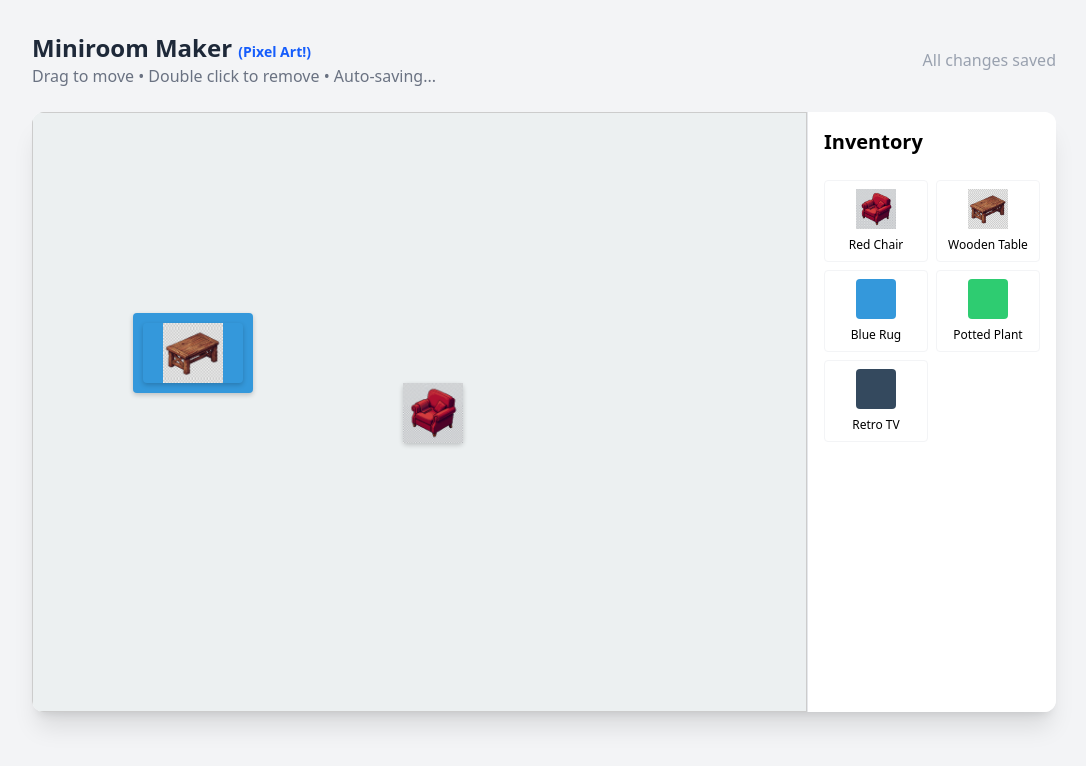
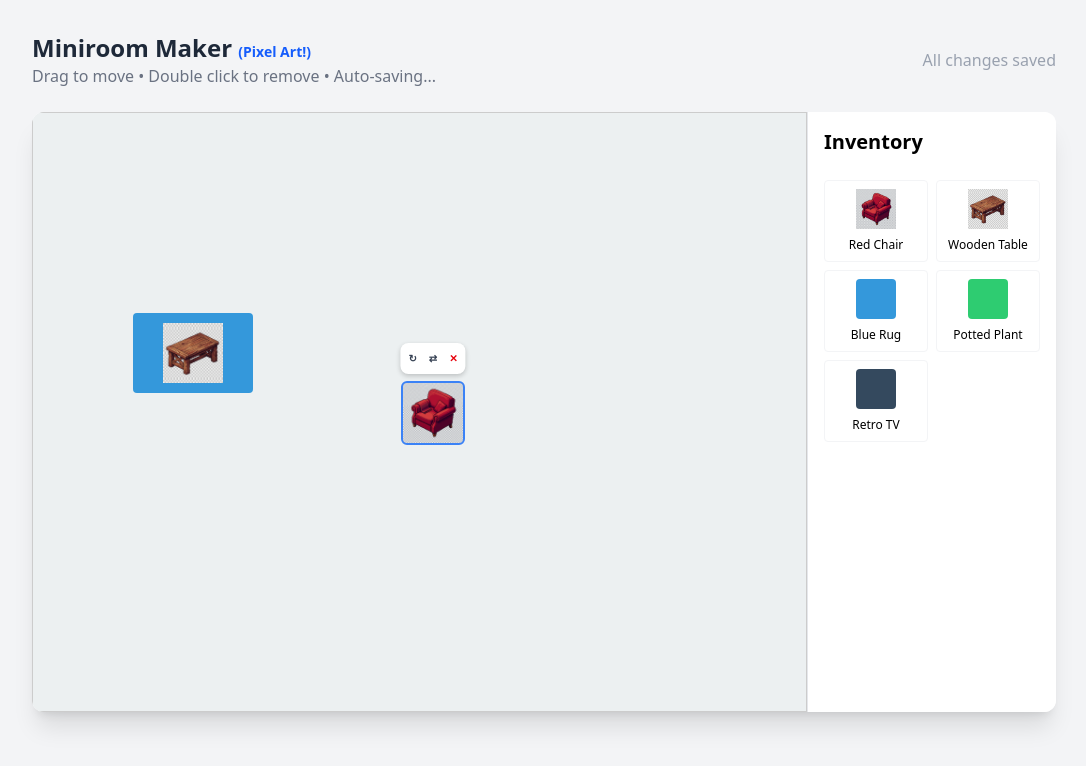
Before and after one commit to WoojinAhn/miniroom-demo, a Next.js app: page / in a window 1280 px wide. Both pictures are taken after a click on the button "Red Chair". Shown: the top 766 px of the page, without its empty margins (96-1182 px from the left). Built offline with nearby package versions, Linux system fonts and the light colour scheme.

Commit message:
Feat: Implement item rotation, flip, and selection UI

```diff
--- a/src/app/miniroom/components/DraggableItem.tsx
+++ b/src/app/miniroom/components/DraggableItem.tsx
@@ -10,6 +10,10 @@ interface DraggableItemProps {
     onUpdate: (id: string, x: number, y: number) => void;
     onDelete: (id: string) => void;
     bounds: { width: number; height: number };
+    isSelected: boolean;
+    onSelect: () => void;
+    onRotate: () => void;
+    onFlip: () => void;
 }
 
 export const DraggableItem = ({
@@ -18,6 +22,10 @@ export const DraggableItem = ({
     onUpdate,
     onDelete,
     bounds,
+    isSelected,
+    onSelect,
+    onRotate,
+    onFlip,
 }: DraggableItemProps) => {
     const handleDrag = (dx: number, dy: number) => {
         let newX = item.posX + dx;
@@ -34,7 +42,10 @@ export const DraggableItem = ({
 
     return (
         <div
-            onPointerDown={onPointerDown}
+            onPointerDown={(e) => {
+                onSelect();
+                onPointerDown(e);
+            }}
             onDoubleClick={() => onDelete(item.instanceId)}
             style={{
                 position: "absolute",
@@ -43,6 +54,9 @@ export const DraggableItem = ({
                 width: itemDef.width,
                 height: itemDef.height,
                 backgroundColor: itemDef.imageUrl ? "transparent" : itemDef.color,
+                // Apply transforms
+                transform: `rotate(${item.rotation}deg) scaleX(${item.isFlipped ? -1 : 1
+                    })`,
                 cursor: "move",
                 userSelect: "none",
                 touchAction: "none", // Critical for pointer events
@@ -53,9 +67,60 @@ export const DraggableItem = ({
                 fontSize: "10px",
                 fontWeight: "bold",
                 borderRadius: "4px",
-                boxShadow: "0 2px 5px rgba(0,0,0,0.2)",
+                // Highlight when selected
+                outline: isSelected ? "2px solid #3b82f6" : "none",
+                zIndex: isSelected ? 10 : 1, // Bring to front when selected
+                // Use standard CSS transitions for smooth rotation
+                transition: "transform 0.2s ease-in-out",
             }}
         >
+            {/* Toolbar for selected item */}
+            {isSelected && (
+                <div
+                    style={{
+                        position: "absolute",
+                        top: -40,
+                        left: "50%",
+                        transform: "translateX(-50%)", // Undo parent transform not needed because absolute? Wait.
+                        // Parent has transform. Standard buttons will rotate/flip with parent.
+                        // We need to counteract specific transforms or place outside.
+                        // Actually, simpler to just put controls. If they rotate, it's fine for now (quirky but functional).
+                        // Better: Use a fixed overlay or Portal?
+                        // Let's simpler: Just let it rotate.
+                        display: "flex",
+                        gap: "4px",
+                        backgroundColor: "white",
+                        padding: "4px",
+                        borderRadius: "8px",
+                        boxShadow: "0 2px 5px rgba(0,0,0,0.2)",
+                        zIndex: 20,
+                    }}
+                    onPointerDown={(e) => e.stopPropagation()} // Prevent dragging when clicking buttons
+                >
+                    <button
+                        onClick={onRotate}
+                        className="p-1 hover:bg-gray-100 rounded text-gray-700 font-bold"
+                        title="Rotate"
+                    >
+                        ↻
+                    </button>
+                    <button
+                        onClick={onFlip}
+                        className="p-1 hover:bg-gray-100 rounded text-gray-700 font-bold"
+                        title="Flip"
+                    >
+                        ⇄
+                    </button>
+                    <button
+                        onClick={() => onDelete(item.instanceId)}
+                        className="p-1 hover:bg-red-100 rounded text-red-600 font-bold"
+                        title="Delete"
+                    >
+                        ✕
+                    </button>
+                </div>
+            )}
+
             {itemDef.imageUrl ? (
                 <img
                     src={itemDef.imageUrl}
--- a/src/app/miniroom/components/RoomCanvas.tsx
+++ b/src/app/miniroom/components/RoomCanvas.tsx
@@ -8,6 +8,10 @@ interface RoomCanvasProps {
     availableItems: Item[];
     onUpdateItem: (id: string, x: number, y: number) => void;
     onDeleteItem: (id: string) => void;
+    selectedItemId: string | null;
+    onSelectItem: (id: string) => void;
+    onRotateItem: (id: string) => void;
+    onFlipItem: (id: string) => void;
 }
 
 export const ROOM_WIDTH = 800;
@@ -18,6 +22,10 @@ export const RoomCanvas = ({
     availableItems,
     onUpdateItem,
     onDeleteItem,
+    selectedItemId,
+    onSelectItem,
+    onRotateItem,
+    onFlipItem,
 }: RoomCanvasProps) => {
     return (
         <div
@@ -41,6 +49,10 @@ export const RoomCanvas = ({
                         onUpdate={onUpdateItem}
                         onDelete={onDeleteItem}
                         bounds={{ width: ROOM_WIDTH, height: ROOM_HEIGHT }}
+                        isSelected={selectedItemId === item.instanceId}
+                        onSelect={() => onSelectItem(item.instanceId)}
+                        onRotate={() => onRotateItem(item.instanceId)}
+                        onFlip={() => onFlipItem(item.instanceId)}
                     />
                 );
             })}
--- a/src/app/miniroom/hooks/useMiniroom.ts
+++ b/src/app/miniroom/hooks/useMiniroom.ts
@@ -21,6 +21,7 @@ const useDebounce = (value: any, delay: number) => {
 
 export const useMiniroom = () => {
     const [room, setRoom] = useState<Room>(INITIAL_ROOM);
+    const [selectedItemId, setSelectedItemId] = useState<string | null>(null);
     const [isSaving, setIsSaving] = useState(false);
 
     // Auto-save trigger
@@ -50,12 +51,15 @@ export const useMiniroom = () => {
             itemId: itemId,
             posX: 400 - itemDef.width / 2, // Center X (assuming 800 width)
             posY: 300 - itemDef.height / 2, // Center Y (assuming 600 height)
+            rotation: 0,
+            isFlipped: false,
         };
 
         setRoom((prev) => ({
             ...prev,
             items: [...prev.items, newItem], // Push to end (top layer)
         }));
+        setSelectedItemId(newItem.instanceId);
     }, []);
 
     const moveItem = useCallback((instanceId: string, x: number, y: number) => {
@@ -72,6 +76,31 @@ export const useMiniroom = () => {
             ...prev,
             items: prev.items.filter((item) => item.instanceId !== instanceId),
         }));
+        if (selectedItemId === instanceId) {
+            setSelectedItemId(null);
+        }
+    }, [selectedItemId]);
+
+    const rotateItem = useCallback((instanceId: string) => {
+        setRoom((prev) => ({
+            ...prev,
+            items: prev.items.map((item) =>
+                item.instanceId === instanceId
+                    ? { ...item, rotation: (item.rotation + 90) % 360 }
+                    : item
+            ),
+        }));
+    }, []);
+
+    const flipItem = useCallback((instanceId: string) => {
+        setRoom((prev) => ({
+            ...prev,
+            items: prev.items.map((item) =>
+                item.instanceId === instanceId
+                    ? { ...item, isFlipped: !item.isFlipped }
+                    : item
+            ),
+        }));
     }, []);
 
     return {
@@ -81,5 +110,9 @@ export const useMiniroom = () => {
         removeItem,
         isSaving,
         AVAILABLE_ITEMS,
+        selectedItemId,
+        setSelectedItemId,
+        rotateItem,
+        flipItem,
     };
 };
--- a/src/app/page.tsx
+++ b/src/app/page.tsx
@@ -5,8 +5,18 @@ import { RoomCanvas } from "@/app/miniroom/components/RoomCanvas";
 import { Inventory } from "@/app/miniroom/components/Inventory";
 
 export default function MiniroomPage() {
-  const { room, addItem, moveItem, removeItem, isSaving, AVAILABLE_ITEMS } =
-    useMiniroom();
+  const {
+    room,
+    addItem,
+    moveItem,
+    removeItem,
+    isSaving,
+    AVAILABLE_ITEMS,
+    selectedItemId,
+    setSelectedItemId,
+    rotateItem,
+    flipItem,
+  } = useMiniroom();
 
   return (
     <div className="min-h-screen bg-gray-100 p-8 font-sans">
@@ -36,6 +46,10 @@ export default function MiniroomPage() {
           availableItems={AVAILABLE_ITEMS}
           onUpdateItem={moveItem}
           onDeleteItem={removeItem}
+          selectedItemId={selectedItemId}
+          onSelectItem={setSelectedItemId}
+          onRotateItem={rotateItem}
+          onFlipItem={flipItem}
         />
         <Inventory items={AVAILABLE_ITEMS} onAddItem={addItem} />
       </main>
--- a/src/types/miniroom.ts
+++ b/src/types/miniroom.ts
@@ -13,6 +13,8 @@ export interface PlacedItem {
     itemId: string; // Refers to Item.id
     posX: number;
     posY: number;
+    rotation: number; // 0, 90, 180, 270
+    isFlipped: boolean;
 }
 
 export interface Room {
```
